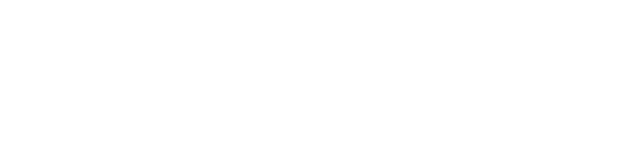
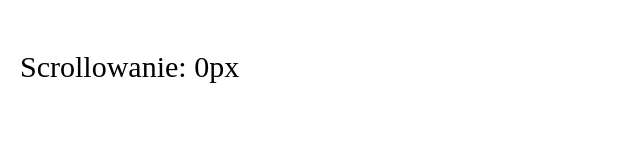
Before and after one commit to lukaszborawski/JSexercise, a plain HTML site: page index.html in a window 1280 px wide. Shown: the top 160 px of the page, without its empty margins (0-640 px from the left). Drawn offline with Linux system fonts and the light colour scheme.

Commit message:
scroll exe

```diff
--- a/index.html
+++ b/index.html
@@ -5,10 +5,13 @@
     <meta charset="UTF-8">
     <meta name="viewport" content="width=device-width, initial-scale=1.0">
     <title>Ćwiczenia JS</title>
+    <link rel="stylesheet" href="style.css">
 </head>
 
 <body>
-
+    <!-- <button class="btn">Przycisk</button> -->
+    <p>Scrollowanie: <span>0</span>px</p>
+    <script src="script.js"></script>
 </body>
 
 </html>
--- /dev/null
+++ b/script.js
@@ -0,0 +1,22 @@
+// const btn = document.querySelector("button");
+
+// btn.addEventListener("mouseover", function () {
+//     console.log("klik");
+// })
+
+// let clickNumbers = 0;
+
+// btn.addEventListener("click", function () {
+//     clickNumbers++;
+//     console.log("Ilość klinięć: " + clickNumbers);
+// })
+
+// document.addEventListener("scroll", function () {
+//     console.log("skrolujesz o " + window.scrollY + "px");
+// })
+
+const spanResult = document.querySelector("span");
+
+window.addEventListener("scroll", function () {
+    spanResult.textContent = window.scrollY;
+})
--- /dev/null
+++ b/style.css
@@ -0,0 +1,10 @@
+body {
+    height: 300vh;
+}
+
+p {
+    font-size: 30px;
+    position: fixed;
+    left: 20px;
+    top: 20px;
+}
```
